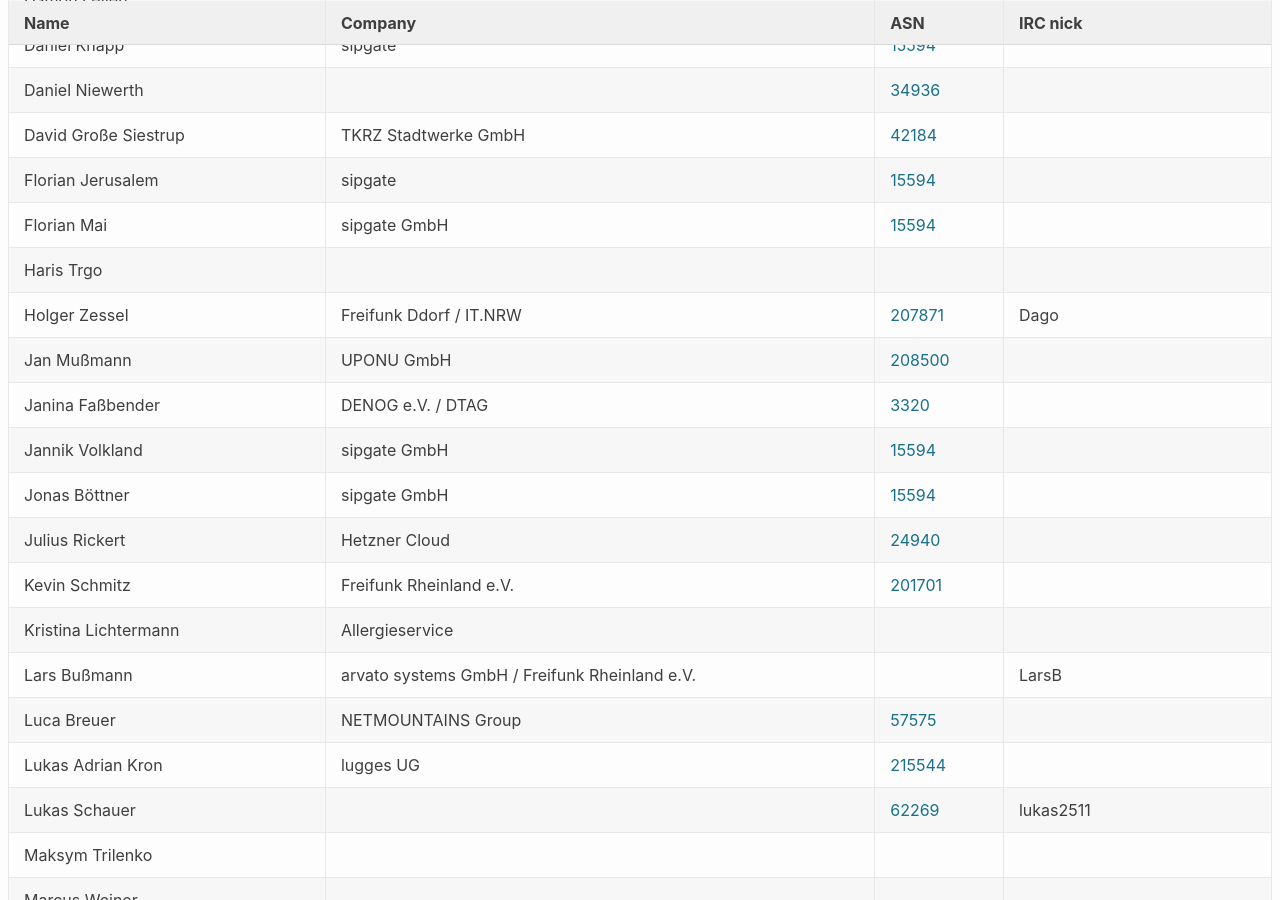
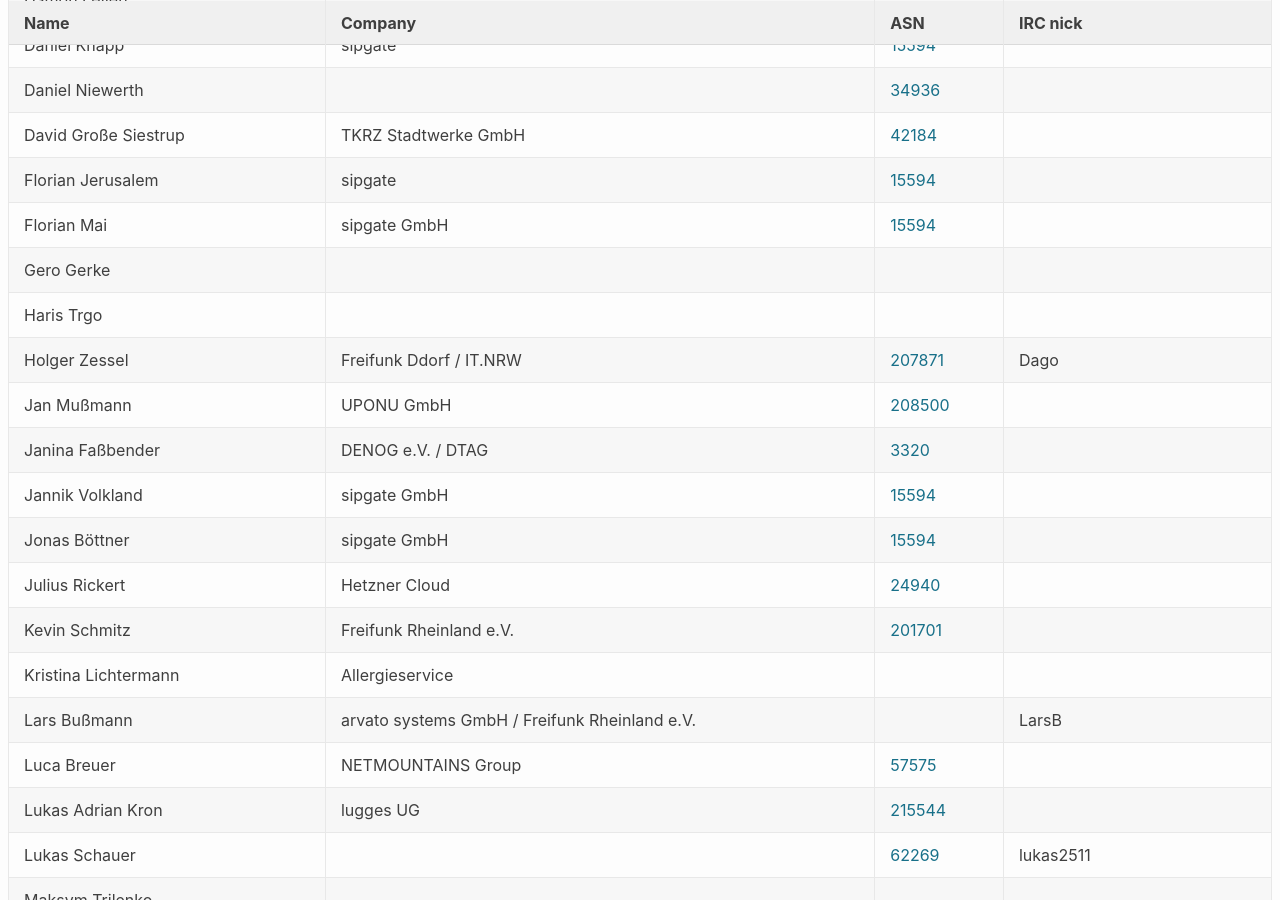
Before and after one commit to denog/pretix-attendeelist, a Jekyll site: the page built from denog-meetup-2024-03/index.markdown, in a window 1280 px wide and 900 px high, scrolled down 391 px. Built offline with Jekyll 4.4.1, drawn with Linux system fonts in a browser that asks for light colours.

Commit message:
Latest data: Mon Apr  8 09:10:30 UTC 2024

```diff
--- a/_data/attendees_denog-meetup-2024-03.json
+++ b/_data/attendees_denog-meetup-2024-03.json
@@ -76,6 +76,12 @@
     "company": "sipgate GmbH",
     "irc": null,
     "asn": "15594"
+  },
+  {
+    "name": "Gero Gerke",
+    "company": null,
+    "irc": null,
+    "asn": null
   },
   {
     "name": "Haris Trgo",
```
